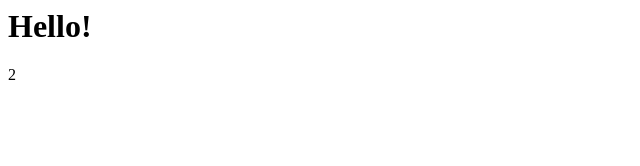
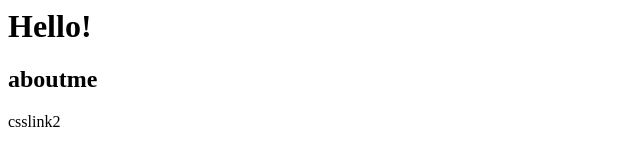
Before and after one commit to Miller7741/vic, a plain HTML site: page index.html in a window 1280 px wide. Shown: the whole page, without its empty margins (0-640 px from the left). Drawn offline with Linux system fonts and the light colour scheme.

Commit message:
Update index.html

```diff
--- a/index.html
+++ b/index.html
@@ -1,2 +1,3 @@
 <h1>Hello!</h1>
-2
+<h2>aboutme</h2>
+csslink2
```
